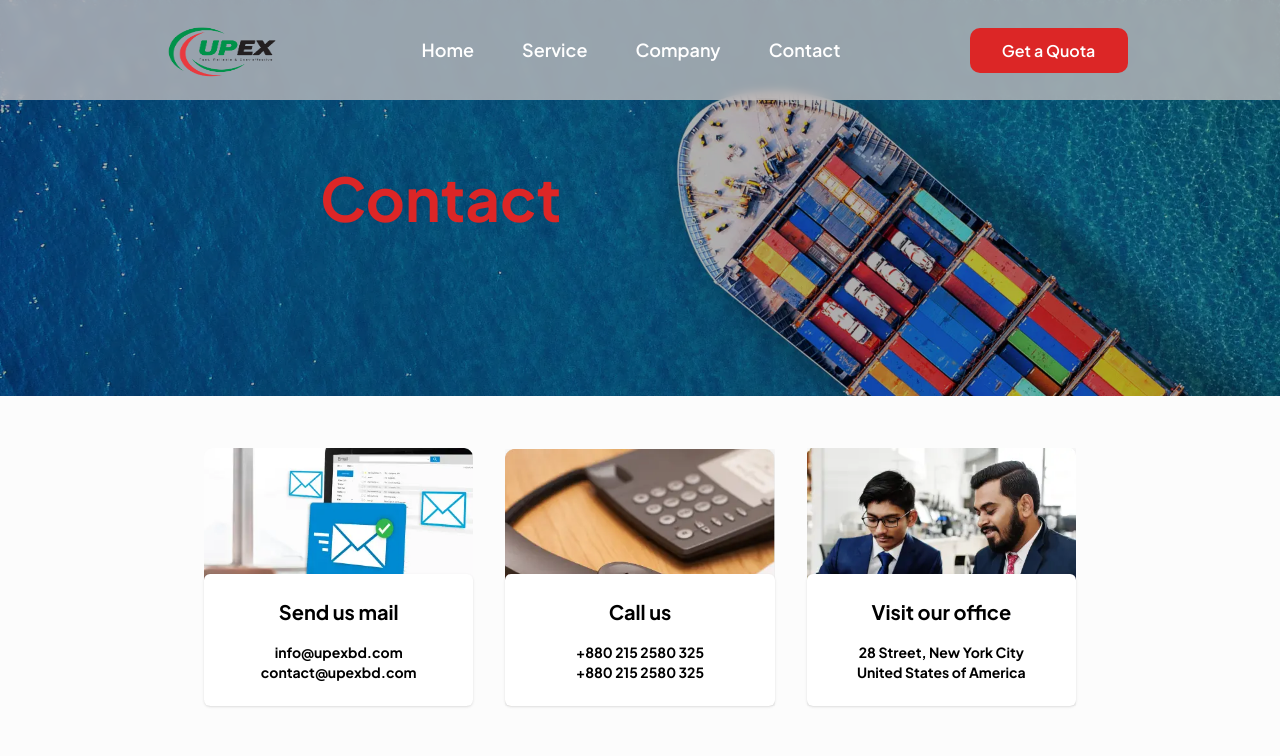
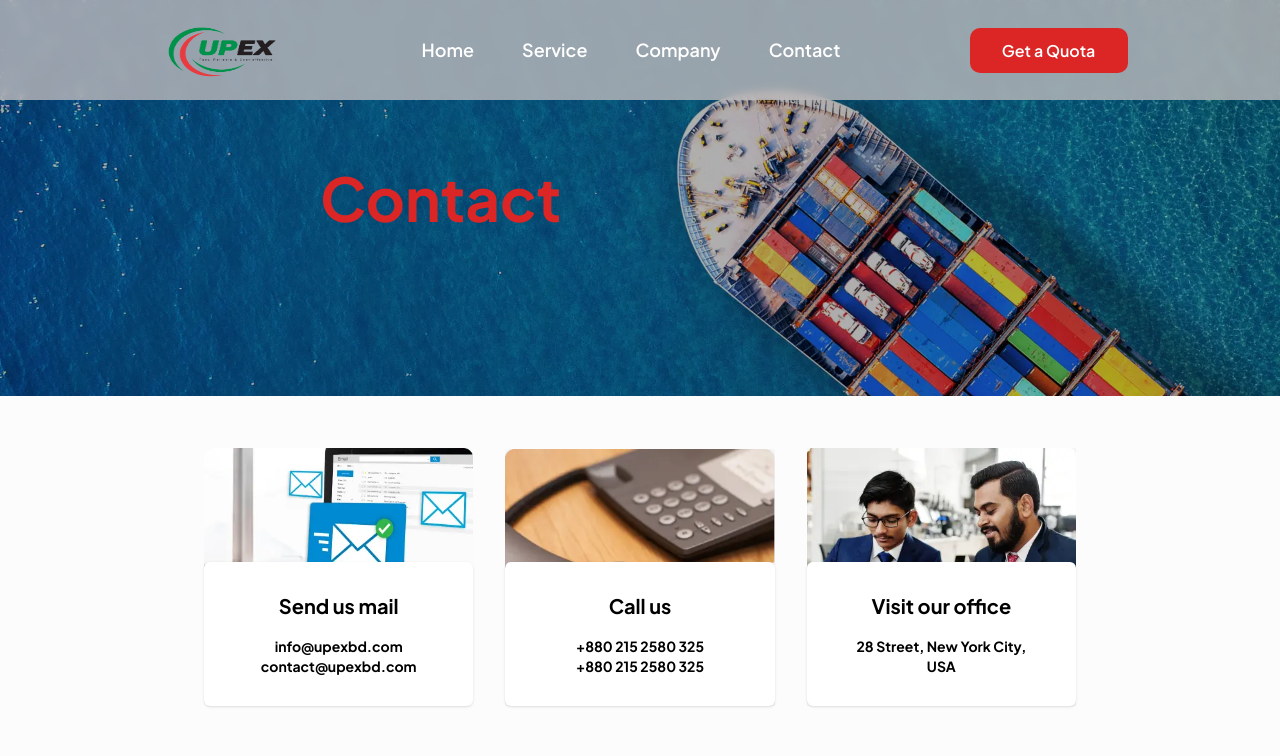
Before and after one commit to fzsf163/delivery-site, a React (Vite) app: page /contact in a window 1280 px wide. Shown: the top 756 px of the page. Built offline with nearby package versions, Linux system fonts and the light colour scheme.

Commit message:
height changed, alt added for img

```diff
--- a/src/components/contact/contactBoxes.tsx
+++ b/src/components/contact/contactBoxes.tsx
@@ -18,9 +18,10 @@ const boxes = [
   {
     img: twoGuys,
     titleText: "Visit our office",
-    des: "28 Street, New York City United States of America",
+    des: "28 Street, New York City, USA",
   },
 ];
+
 function BoxForContact() {
   return (
     <div className="mx-auto grid grid-cols-[repeat(auto-fit,minmax(200px,1fr))] place-items-center gap-8 p-3 xl:w-[70%]">
@@ -28,8 +29,8 @@ function BoxForContact() {
         const key = crypto.randomUUID();
         return (
           <div key={key} className="relative max-w-[20rem]">
-            <img src={b.img} className="h-full w-full"></img>
-            <div className="absolute bottom-0 flex h-fit w-full flex-col items-center justify-center gap-4 rounded-md bg-white p-6 text-center font-bold shadow">
+            <img src={b.img} className="h-full w-full" alt={""}></img>
+            <div className="absolute bottom-0 flex h-[9rem] w-full flex-col items-center justify-center gap-4 rounded-md bg-white p-6 text-center font-bold shadow">
               <p className="text-center text-xl">{b.titleText}</p>
               <div className="w-[80%]">
                 <p className="text-sm">{b.des}</p>
```
